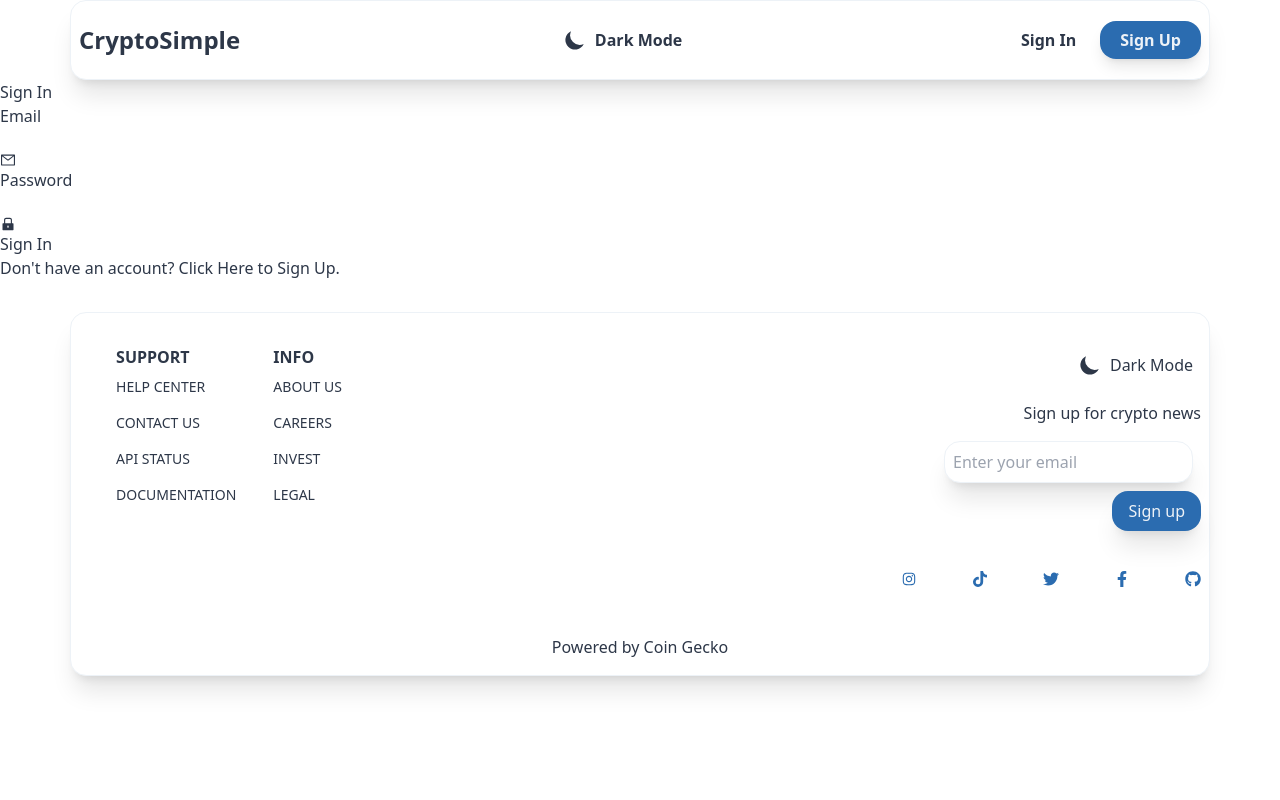
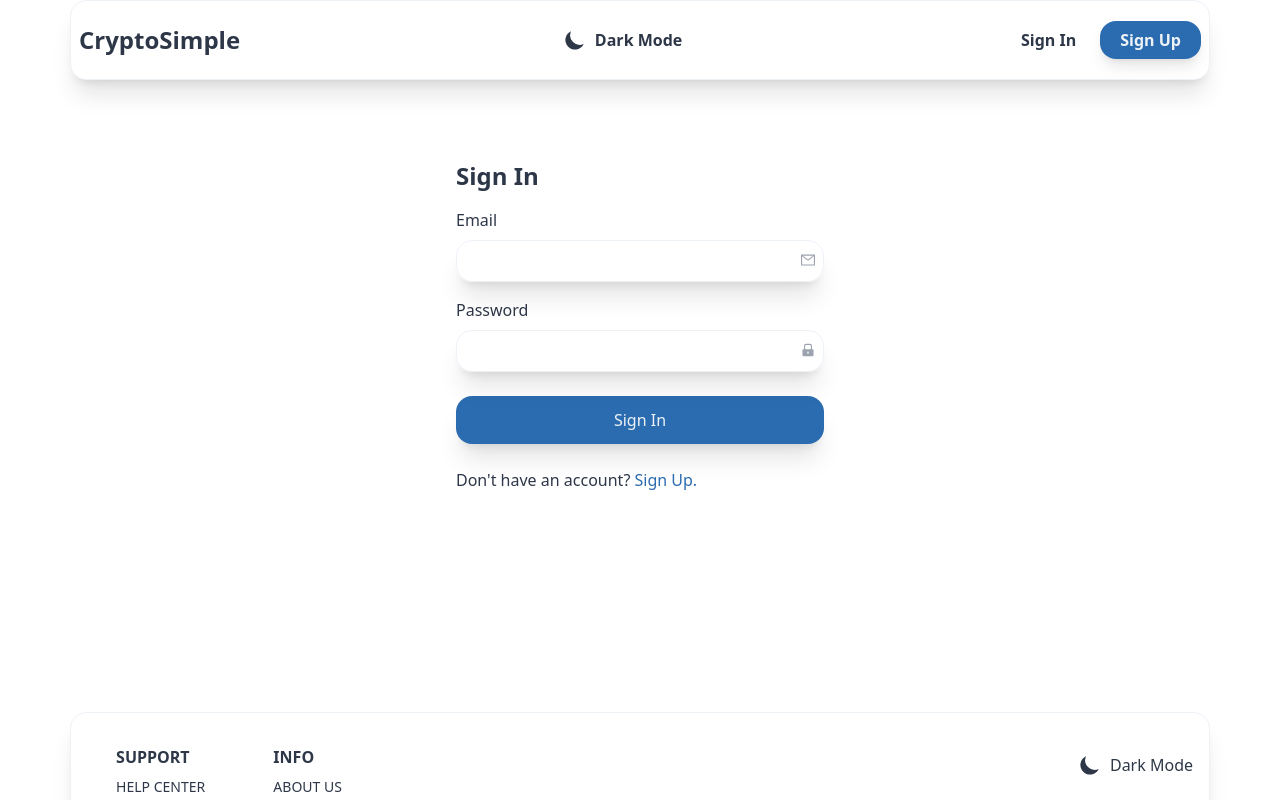
Before and after one commit to brianguyen97/CryptoSimple, a React (Create React App) app: page /signin in a window 1280 px wide. Shown: the top 800 px of the page. Built offline with nearby package versions, Linux system fonts and the light colour scheme; no server answers.

Commit message:
Tailwind styles for Sign In page

```diff
--- a/src/routes/Signin.jsx
+++ b/src/routes/Signin.jsx
@@ -5,28 +5,38 @@
 function Signin() {
   return (
     <div>
-      <div>
-        <h1>Sign In</h1>
+      <div className="max-w-[400px] mx-auto min-h-[600px] px-4 py-20">
+        <h1 className="text-2xl font-bold">Sign In</h1>
         <form>
-          <div>
+          <div className="my-4">
             <label>Email</label>
-            <div>
-              <input type="email" />
-              <AiOutlineMail />
+            <div className="my-2 w-full relative rounded-2xl shadow-xl">
+              <input
+                className="w-full p-2 bg-primary border border-input rounded-2xl"
+                type="email"
+              />
+              <AiOutlineMail className="absolute right-2 top-3 text-gray-400" />
             </div>
           </div>
-          <div>
+          <div className="my-4">
             <label>Password</label>
-            <div>
-              <input type="password" />
-              <AiFillLock />
+            <div className="my-2 w-full relative rounded-2xl shadow-xl">
+              <input
+                className="w-full p-2 bg-primary border border-input rounded-2xl"
+                type="password"
+              />
+              <AiFillLock className="absolute right-2 top-3 text-gray-400" />
             </div>
           </div>
-          <button>Sign In</button>
+          <button className="w-full my-2 p-3 bg-button text-btnText rounded-2xl shadow-xl">
+            Sign In
+          </button>
         </form>
-        <p>
+        <p className="my-4">
           Don't have an account?{" "}
-          <Link to="/signup">Click Here to Sign Up.</Link>
+          <Link className="text-accent" to="/signup">
+            Sign Up.
+          </Link>
         </p>
       </div>
     </div>
```
